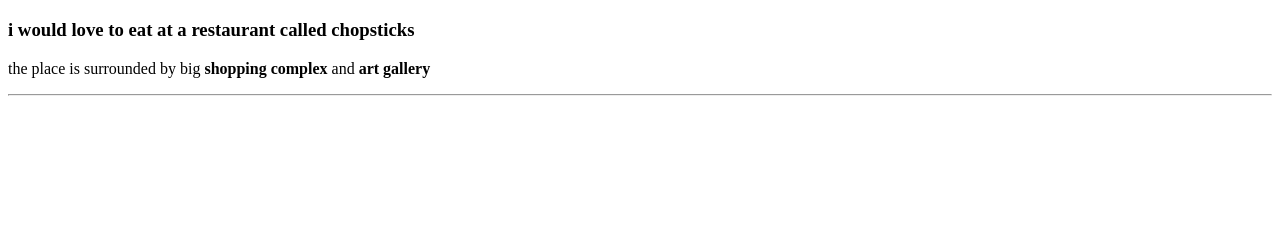
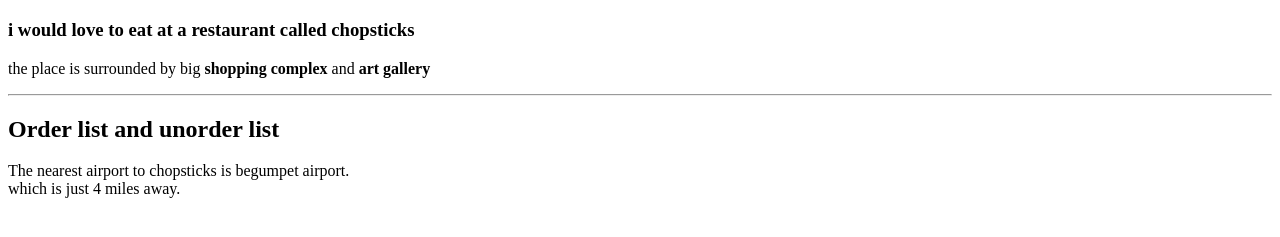
Before and after one commit to 44-563-Web-Apps-S22/webapps-s22-assignment-3-SaiSriyaGottipati, a plain HTML site: page index.html in a window 1280 px wide. Shown: the part 61-298 px from the top of the page. Drawn offline with Linux system fonts and the light colour scheme.

Commit message:
Update index.html

```diff
--- a/index.html
+++ b/index.html
@@ -8,5 +8,7 @@
 <h3> i would love to eat at a restaurant called chopsticks </h3>
 <p> the place is surrounded by big <b> shopping complex</b> and <b>art gallery</b> </p>
 <hr>
+<h2>Order list and unorder list </h2>
+<p>The nearest airport to chopsticks is begumpet airport. <br>which is just 4 miles away. </p>
 </body>
 </html>
```
